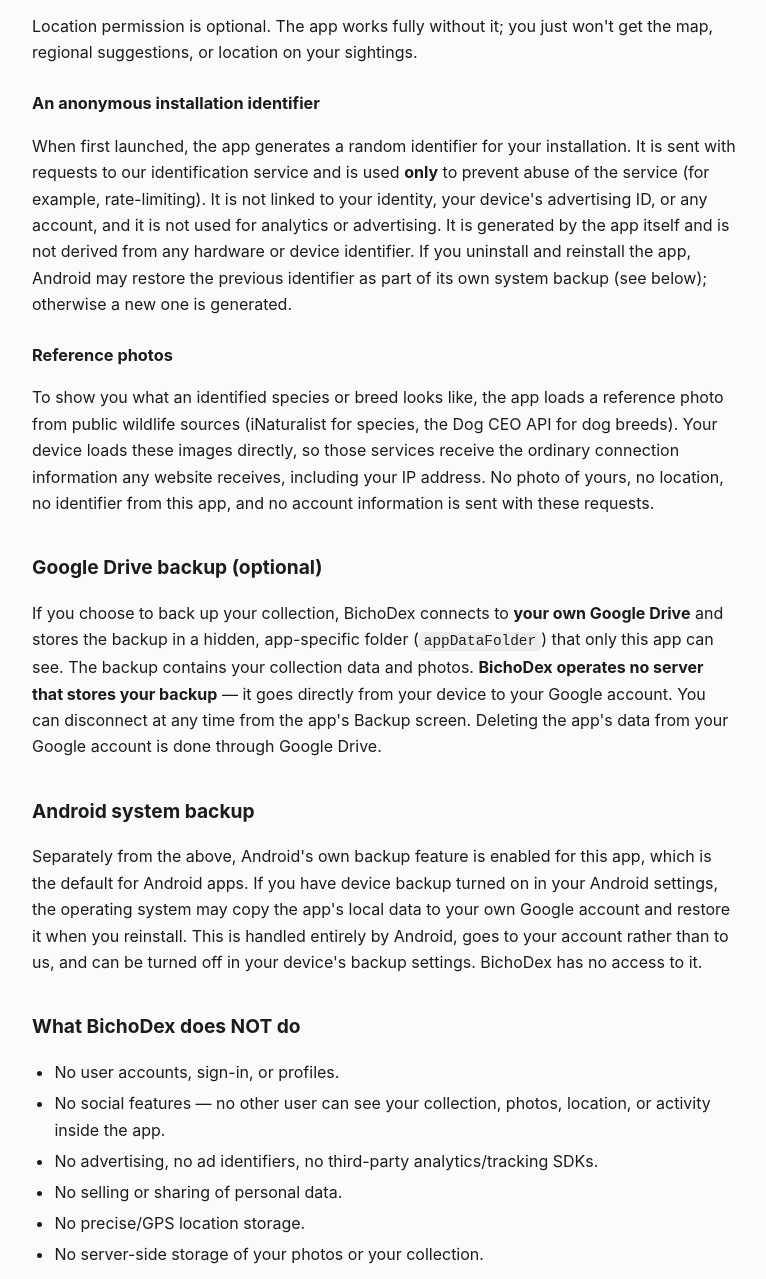
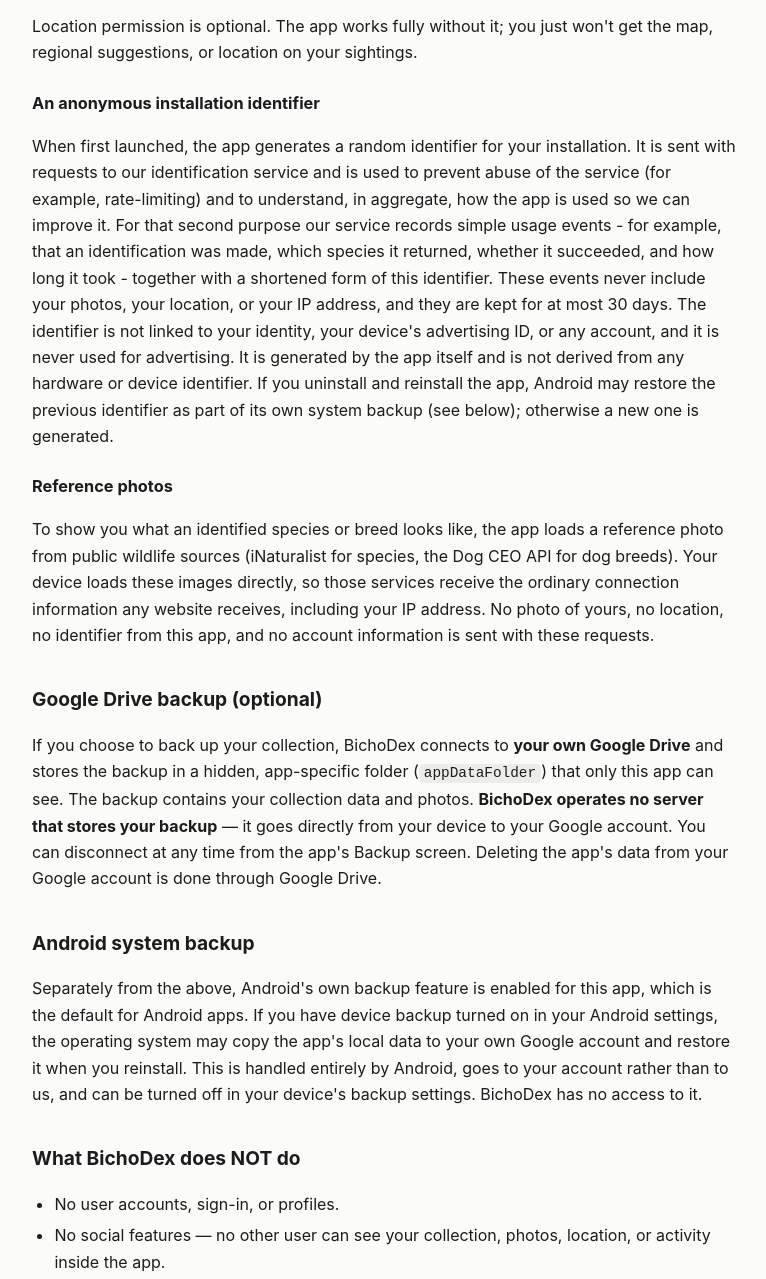
Before and after one commit to Fabio-HenDi/bichodex-privacy, a plain HTML site: page index.html in a window 1280 px wide. Shown: the part 1521-2800 px from the top of the page, without its empty margins (256-1022 px from the left). Drawn offline with Linux system fonts and the light colour scheme.

Commit message:
Add files via upload

```diff
--- a/index.html
+++ b/index.html
@@ -54,7 +54,7 @@
 
 <h1>BichoDex — Privacy Policy</h1>
 <p class="meta">
-  Effective date: 10 September 2026<br>
+  Effective date: 14 September 2026<br>
   Contact: <a href="mailto:tengumori.apps@gmail.com">tengumori.apps@gmail.com</a>
 </p>
 
@@ -129,10 +129,15 @@
 <h3>An anonymous installation identifier</h3>
 <p>
   When first launched, the app generates a random identifier for your installation. It is sent
-  with requests to our identification service and is used <strong>only</strong> to prevent abuse
-  of the service (for example, rate-limiting). It is not linked to your identity, your device's
-  advertising ID, or any account, and it is not used for analytics or advertising. It is generated
-  by the app itself and is not derived from any hardware or device identifier. If you uninstall and
+  with requests to our identification service and is used to prevent abuse of the service (for
+  example, rate-limiting) and to understand, in aggregate, how the app is used so we can improve
+  it. For that second purpose our service records simple usage events - for example, that an
+  identification was made, which species it returned, whether it succeeded, and how long it took -
+  together with a shortened form of this identifier. These events never include your photos, your
+  location, or your IP address, and they are kept for at most 30 days. The identifier is not linked
+  to your identity, your device's advertising ID, or any account, and it is never used for
+  advertising. It is generated by the app itself and is not derived from any hardware or device
+  identifier. If you uninstall and
   reinstall the app, Android may restore the previous identifier as part of its own system backup
   (see below); otherwise a new one is generated.
 </p>
@@ -172,7 +177,10 @@
     No social features — no other user can see your collection, photos, location, or activity
     inside the app.
   </li>
-  <li>No advertising, no ad identifiers, no third-party analytics/tracking SDKs.</li>
+  <li>
+    No advertising, no ad identifiers, no third-party analytics/tracking SDKs (the usage events
+    described above are recorded by our own service, not by any SDK in the app).
+  </li>
   <li>No selling or sharing of personal data.</li>
   <li>No precise/GPS location storage.</li>
   <li>No server-side storage of your photos or your collection.</li>
@@ -203,6 +211,7 @@
     Server logs may retain the anonymous install identifier and request metadata for a short
     period for abuse prevention and debugging.
   </li>
+  <li>Usage events (see "An anonymous installation identifier"): deleted automatically after 30 days.</li>
 </ul>
 
 <h2>Your choices</h2>
```
